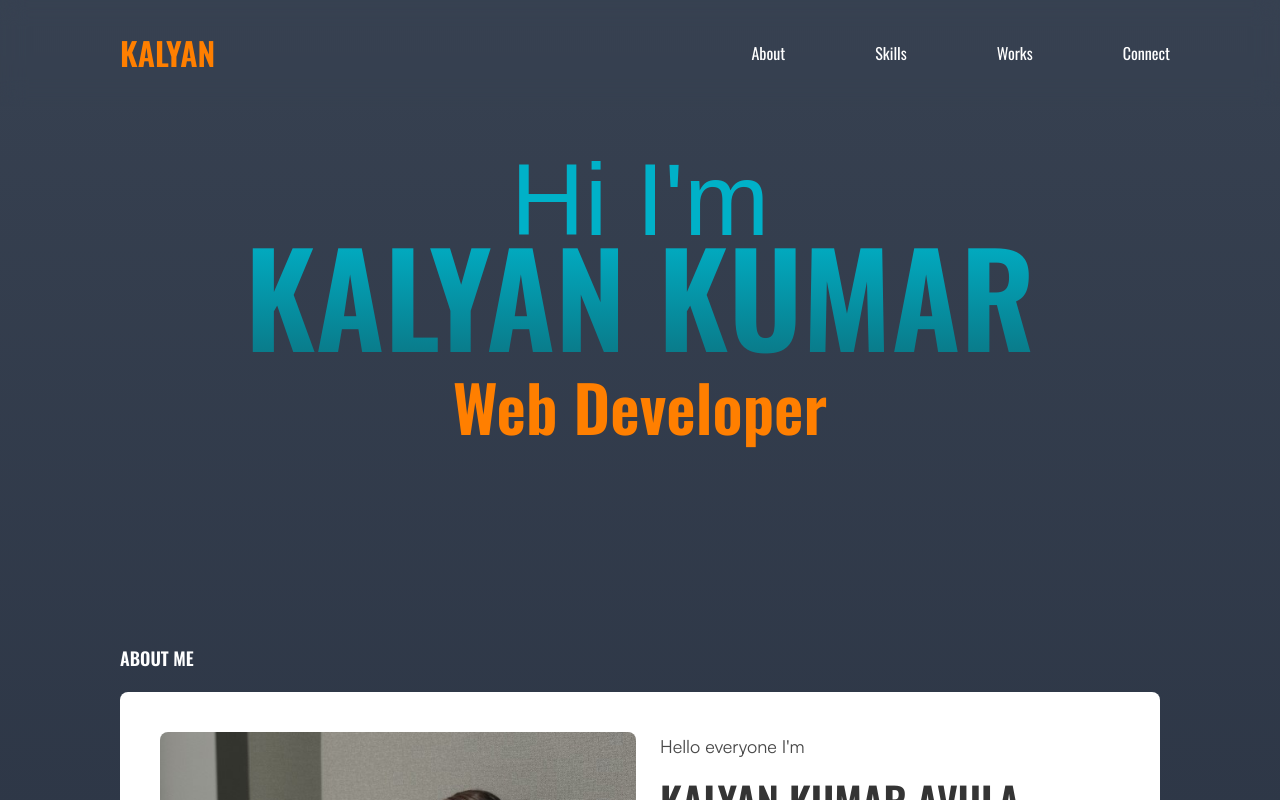
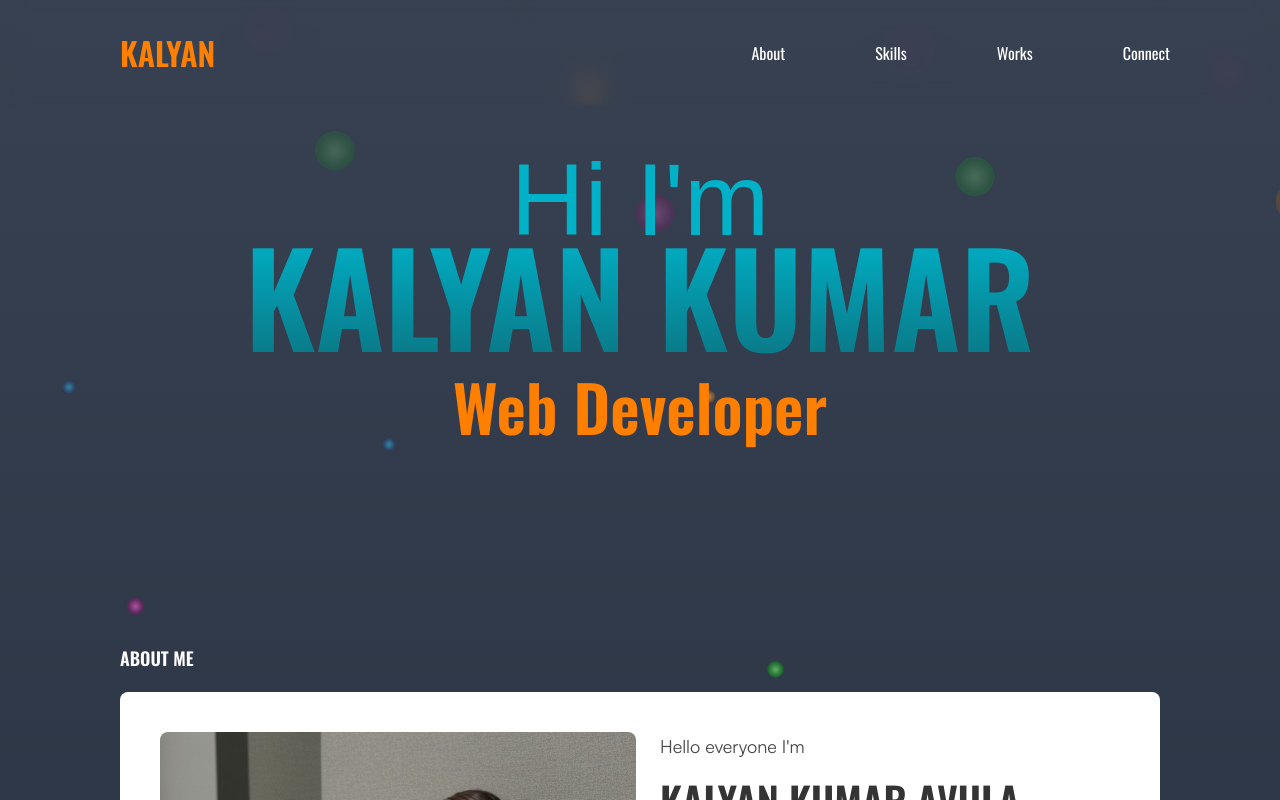
Before and after one commit to kalyankumar999/blog, a Next.js app: page / in a window 1280 px wide. Shown: the top 800 px of the page. Built offline with nearby package versions, Linux system fonts and the light colour scheme; a web font is replaced by a local one.

Commit message:
animation

```diff
--- a/src/app/globals.css
+++ b/src/app/globals.css
@@ -178,74 +178,268 @@ body {
   }
 }
 
-/* .embla__controls {
-    display: grid;
-    grid-template-columns: auto 1fr;
-    justify-content: space-between;
-    gap: 1.2rem;
-    margin-top: 1.8rem;
+/* Bubble Animation */
+@keyframes bubble {
+  0% {
+    transform: translateY(0) scale(1);
+    opacity: 1;
+  }
+  50% {
+    transform: translateY(-50vh) scale(1.2);
+    opacity: 0.8;
+  }
+  100% {
+    transform: translateY(-100vh) scale(1.4);
+    opacity: 0;
+  }
 }
 
-.embla__buttons {
-    display: grid;
-    grid-template-columns: repeat(2, 1fr);
-    gap: 0.6rem;
-    align-items: center;
+.bubble-container {
+  position: fixed;
+  top: 0;
+  left: 0;
+  z-index: -1;
+  width: 100%;
+  height: 100vh; /* Cover the entire viewport */
+  overflow: hidden;
+  pointer-events: none; /* Ensure the bubbles don't interfere with interactions */
 }
 
-.embla__button {
-    -webkit-tap-highlight-color: rgba(var(--text-high-contrast-rgb-value), 0.5);
-    -webkit-appearance: none;
-    appearance: none;
-    background-color: transparent;
-    touch-action: manipulation;
-    display: inline-flex;
-    text-decoration: none;
-    cursor: pointer;
-    border: 0;
-    padding: 0;
-    margin: 0;
-    box-shadow: inset 0 0 0 0.2rem var(--detail-medium-contrast);
-    width: 3.6rem;
-    height: 3.6rem;
-    z-index: 1;
-    border-radius: 50%;
-    color: var(--text-body);
-    display: flex;
-    align-items: center;
-    justify-content: center;
+.bubble {
+  position: absolute;
+  bottom: 0;
+
+  border-radius: 50%;
+  animation: bubble 6s ease-in-out infinite;
 }
 
-.embla__button:disabled {
-    color: var(--detail-high-contrast);
+/* Bubble Elements */
+.bubble:nth-child(1) {
+  width: 10px;
+  height: 10px;
+  left: 5%;
+  background: radial-gradient(
+    circle,
+    rgba(46, 185, 198, 0.8) 0%,
+    rgba(46, 97, 198, 0.4) 60%
+  );
+  animation-duration: 4s;
 }
 
-.embla__button__svg {
-    width: 35%;
-    height: 35%;
+.bubble:nth-child(2) {
+  width: 15px;
+  height: 15px;
+  left: 10%;
+  background: radial-gradient(
+    circle,
+    rgba(215, 95, 189, 0.8) 0%,
+    rgba(181, 10, 129, 0.4) 60%
+  );
+  animation-duration: 5s;
 }
 
-.embla__play {
-    -webkit-tap-highlight-color: rgba(var(--text-high-contrast-rgb-value), 0.5);
-    -webkit-appearance: none;
-    appearance: none;
-    background-color: transparent;
-    touch-action: manipulation;
-    display: inline-flex;
-    text-decoration: none;
-    cursor: pointer;
-    border: 0;
-    padding: 0;
-    margin: 0;
-    box-shadow: inset 0 0 0 0.2rem var(--detail-medium-contrast);
-    border-radius: 1.8rem;
-    display: flex;
-    align-items: center;
-    justify-content: center;
-    justify-self: flex-end;
-    color: var(--text-body);
-    font-weight: 700;
-    font-size: 1.4rem;
-    padding: 0 2.4rem;
-    min-width: 8.4rem;
-} */
+.bubble:nth-child(3) {
+  width: 20px;
+  height: 20px;
+  left: 15%;
+  background: radial-gradient(
+    circle,
+    rgba(120, 213, 117, 0.8) 0%,
+    rgba(6, 202, 6, 0.4) 60%
+  );
+  animation-duration: 6s;
+}
+
+.bubble:nth-child(4) {
+  width: 25px;
+  height: 25px;
+  left: 20%;
+  background: radial-gradient(
+    circle,
+    rgba(215, 95, 189, 0.8) 0%,
+    rgba(181, 10, 129, 0.4) 60%
+  );
+  animation-duration: 7s;
+}
+
+.bubble:nth-child(5) {
+  width: 30px;
+  height: 30px;
+  left: 25%;
+  background: radial-gradient(
+    circle,
+    rgba(120, 213, 117, 0.8) 0%,
+    rgba(6, 202, 6, 0.4) 60%
+  );
+  animation-duration: 8s;
+}
+
+.bubble:nth-child(6) {
+  width: 10px;
+  height: 10px;
+  left: 30%;
+  background: radial-gradient(
+    circle,
+    rgba(46, 185, 198, 0.8) 0%,
+    rgba(46, 97, 198, 0.4) 60%
+  );
+  animation-duration: 4.5s;
+}
+
+.bubble:nth-child(7) {
+  width: 15px;
+  height: 15px;
+  left: 35%;
+  background: radial-gradient(
+    circle,
+    rgba(215, 95, 189, 0.8) 0%,
+    rgba(181, 10, 129, 0.4) 60%
+  );
+  animation-duration: 5.5s;
+}
+
+.bubble:nth-child(8) {
+  width: 20px;
+  height: 20px;
+  left: 40%;
+  background: radial-gradient(
+    circle,
+    rgba(236, 178, 119, 0.8) 0%,
+    rgba(240, 129, 3, 0.4) 60%
+  );
+  animation-duration: 6.5s;
+}
+
+.bubble:nth-child(9) {
+  width: 25px;
+  height: 25px;
+  left: 45%;
+  background: radial-gradient(
+    circle,
+    rgba(236, 178, 119, 0.8) 0%,
+    rgba(240, 129, 3, 0.4) 60%
+  );
+  animation-duration: 7.5s;
+}
+
+.bubble:nth-child(10) {
+  width: 30px;
+  height: 30px;
+  left: 50%;
+  background: radial-gradient(
+    circle,
+    rgba(215, 95, 189, 0.8) 0%,
+    rgba(181, 10, 129, 0.4) 60%
+  );
+  animation-duration: 8.5s;
+}
+
+.bubble:nth-child(11) {
+  width: 10px;
+  height: 10px;
+  left: 55%;
+  background: radial-gradient(
+    circle,
+    rgba(236, 178, 119, 0.8) 0%,
+    rgba(240, 129, 3, 0.4) 60%
+  );
+  animation-duration: 4.2s;
+}
+
+.bubble:nth-child(12) {
+  width: 15px;
+  height: 15px;
+  left: 60%;
+  background: radial-gradient(
+    circle,
+    rgba(120, 213, 117, 0.8) 0%,
+    rgba(6, 202, 6, 0.4) 60%
+  );
+  animation-duration: 5.2s;
+}
+
+.bubble:nth-child(13) {
+  width: 20px;
+  height: 20px;
+  left: 65%;
+  animation-duration: 6.2s;
+}
+
+.bubble:nth-child(14) {
+  width: 25px;
+  height: 25px;
+  left: 70%;
+  background: radial-gradient(
+    circle,
+    rgba(215, 95, 189, 0.8) 0%,
+    rgba(181, 10, 129, 0.4) 60%
+  );
+  animation-duration: 7.2s;
+}
+
+.bubble:nth-child(15) {
+  width: 30px;
+  height: 30px;
+  left: 75%;
+  background: radial-gradient(
+    circle,
+    rgba(120, 213, 117, 0.8) 0%,
+    rgba(6, 202, 6, 0.4) 60%
+  );
+  animation-duration: 8.2s;
+}
+
+.bubble:nth-child(16) {
+  width: 10px;
+  height: 10px;
+  left: 80%;
+  animation-duration: 4.4s;
+}
+
+.bubble:nth-child(17) {
+  width: 15px;
+  height: 15px;
+  left: 85%;
+  background: radial-gradient(
+    circle,
+    rgba(236, 178, 119, 0.8) 0%,
+    rgba(240, 129, 3, 0.4) 60%
+  );
+  animation-duration: 5.4s;
+}
+
+.bubble:nth-child(18) {
+  width: 20px;
+  height: 20px;
+  left: 90%;
+  background: radial-gradient(
+    circle,
+    rgba(215, 95, 189, 0.8) 0%,
+    rgba(181, 10, 129, 0.4) 60%
+  );
+  animation-duration: 6.4s;
+}
+
+.bubble:nth-child(19) {
+  width: 25px;
+  height: 25px;
+  left: 95%;
+  background: radial-gradient(
+    circle,
+    rgba(215, 95, 153, 0.8) 0%,
+    rgba(150, 3, 106, 0.4) 60%
+  );
+  animation-duration: 7.4s;
+}
+
+.bubble:nth-child(20) {
+  width: 30px;
+  height: 30px;
+  left: 100%;
+  background: radial-gradient(
+    circle,
+    rgba(236, 178, 119, 0.8) 0%,
+    rgba(240, 129, 3, 0.4) 60%
+  );
+  animation-duration: 8.4s;
+}
--- a/src/app/layout.js
+++ b/src/app/layout.js
@@ -38,6 +38,11 @@ export default function RootLayout({ children }) {
       <body
         className={`${oswald.variable} ${monteCarlo.variable} ${satoshi.variable} bg-white`}
       >
+        <div className="bubble-container">
+          {Array.from({ length: 20 }, (_, i) => (
+            <div key={i} className="bubble"></div>
+          ))}
+        </div>
         <Toaster position="top-center" richColors />
         <Navbar />
         {children}
--- a/src/app/page.js
+++ b/src/app/page.js
@@ -10,6 +10,7 @@ import GallerySection from "../components/GallerySection/gallery";
 const HomePage = () => {
   return (
     <div>
+
       <HeroSection />
       <AboutSection />
       <SkillSection />
--- a/src/components/AboutSection/about.js
+++ b/src/components/AboutSection/about.js
@@ -1,14 +1,14 @@
 import Image from "next/image";
 import React from "react";
 import profileImg from "../../assets/profile.jpg";
-import {aboutData} from './data'
+import { aboutData } from "./data";
 import Link from "next/link";
 
 const AboutSection = () => {
   return (
     <section
       id="about"
-      className="md:mx-[120px] px-[16px] md:px-0 md:pt-[110px] pt-[62px]"
+      className="md:mx-[120px] px-[16px] md:px-0 md:pt-[110px] pt-[62px] "
     >
       <h3 className="uppercase font-oswald font-semibold text-white text-lg md:mb-5 mb-3">
         About me
@@ -56,7 +56,7 @@ const AboutSection = () => {
             >
               Resume
             </button>
-            <Link href='#connect'>
+            <Link href="#connect">
               <button
                 type="button"
                 className="px-10 py-2 md:text-md text-sm bg-gray-500 font-santoshi text-white rounded-md transition-all duration-300 ease-in-out hover:bg-gray-600 hover:shadow-lg active:transform active:scale-95"
--- a/src/components/SkillSection/data.js
+++ b/src/components/SkillSection/data.js
@@ -5,12 +5,12 @@ import JavascriptLogo from "../../../public/logos/javascript.svg";
 import TypescriptLogo from "../../../public/logos/typescript.svg";
 import TailwindcssLogo from "../../../public/logos/tailwindcss.svg";
 import NextjsLogo from "../../../public/logos/next-js.svg";
-import BootstrapLogo from '../../../public/logos/bootstrap-4.svg'
-import ReactLogo from '../../../public/logos/react-2.svg'
+import BootstrapLogo from "../../../public/logos/bootstrap-4.svg";
+import ReactLogo from "../../../public/logos/react-2.svg";
 export const skillData = {
-    description: "As a frontend developer, I specialize in creating intuitive and dynamic user interfaces. I have extensive experience with modern JavaScript frameworks like React.js and Next.js, ensuring efficient and scalable web applications. My proficiency in CSS frameworks such as Tailwind CSS allows me to build visually appealing and responsive designs.",
-    skills:
-        [
+  description:
+    "As a frontend developer, I specialize in creating intuitive and dynamic user interfaces. I have extensive experience with modern JavaScript frameworks like React.js and Next.js, ensuring efficient and scalable web applications. My proficiency in CSS frameworks such as Tailwind CSS allows me to build visually appealing and responsive designs.",
+  skills: [
     {
       url: HtmlLogo,
       text: "HTML-5",
@@ -19,8 +19,8 @@ export const skillData = {
     {
       url: CssLogo,
       text: "CSS-3",
-        },
-     {
+    },
+    {
       url: ReactLogo,
       text: "ReactJs",
     },
@@ -37,10 +37,6 @@ export const skillData = {
       text: "Javascript",
     },
     {
-      url: TypescriptLogo,
-      text: "Typescript",
-    },
-    {
       url: GraphqlLogo,
       text: "Graphql",
     },
@@ -55,9 +51,7 @@ export const skillData = {
     },
     {
       url: BootstrapLogo,
-      text: "Bootstrap-5",
+      text: "Bootstrap",
     },
-  ]
-
-
-}
+  ],
+};
--- a/src/components/SkillSection/skill-section.js
+++ b/src/components/SkillSection/skill-section.js
@@ -1,11 +1,11 @@
-'use client'
+"use client";
 import React from "react";
 
 import EmblaCarousel from "../Carousel/carousel";
-import {skillData} from './data'
+import { skillData } from "./data";
 
 const SkillSection = () => {
-  const OPTIONS = { loop: true }
+  const OPTIONS = { loop: true, dragFree: true };
 
   return (
     <section
@@ -17,11 +17,11 @@ const SkillSection = () => {
       </h3>
 
       <p className="font-satoshi text-white md:text-lg text-md mb-3 md:mb-6 max-w-[800px]">
-      {skillData.description}
+        {skillData.description}
       </p>
-      <div className=' text-black '>
-            <EmblaCarousel skillData={skillData.skills} options={OPTIONS} />
-        </div>
+      <div className=" text-black ">
+        <EmblaCarousel skillData={skillData.skills} options={OPTIONS} />
+      </div>
       {/* <div className="flex flex-wrap md:gap-40 gap-10 justify-between">
         {skillData.map((item) => (
           <div className="flex flex-col items-center justify-center p-2 w-28 md:mb-[-50px] hover:transform hover:ease-in-out hover:scale-105 hover:bg-white hover:text-primarytext-500 text-white hover:backdrop-blur-md hover:rounded-lg">
--- a/src/components/navbar.js
+++ b/src/components/navbar.js
@@ -61,7 +61,7 @@ const Navbar = () => {
   return (
     <nav
       ref={navbarRef}
-      className="sticky top-0 z-50 flex items-center justify-between px-[24px] font-oswald  backdrop-blur-md md:h-[106px] md:pl-[120px] md:pr-[110px] text-white"
+      className="sticky top-0 z-50 flex items-center justify-between px-[24px] font-oswald  backdrop-blur-md md:h-[106px] md:pl-[120px] md:pr-[110px] text-white py-4"
     >
       <Link href="/">
         <span className="my-[13px] uppercase h-[36px] text-[24px] font-semibold text-secondary-500 md:my-[30px] md:h-[47px] md:w-[70px] md:text-[32px]">
```
Lines whose indentation alone changed are shown as unchanged.
